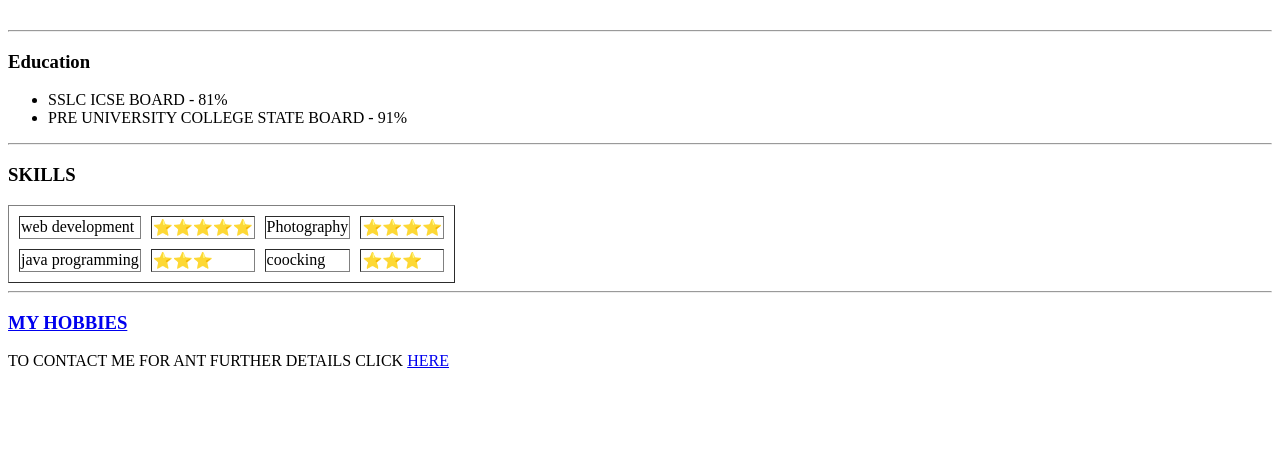
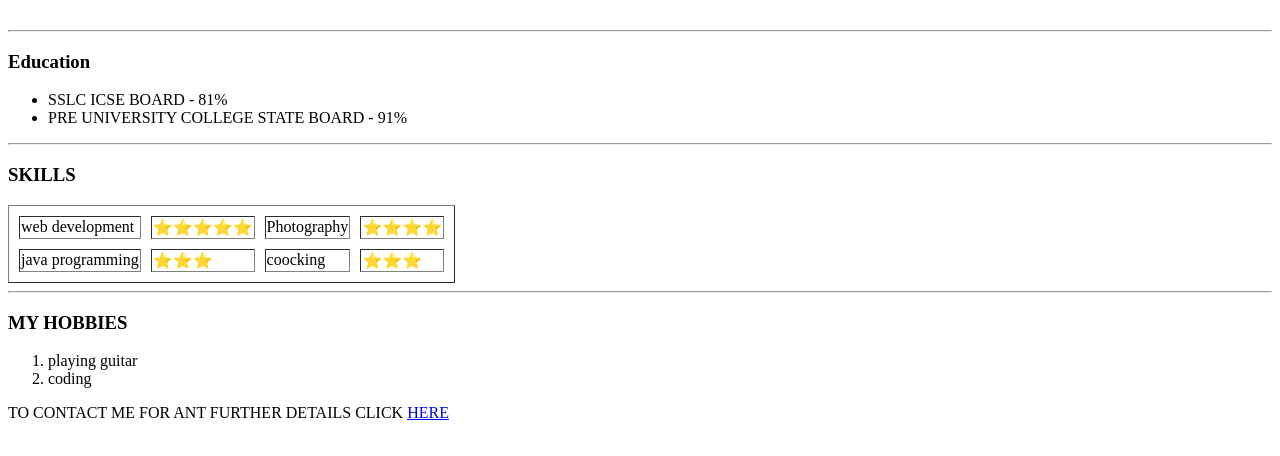
Before and after one commit to Adithyasid/cv, a plain HTML site: page index.html in a window 1280 px wide. Shown: the part 242-698 px from the top of the page. Drawn offline with Linux system fonts and the light colour scheme.

Commit message:
Update and rename personal info.html to index.html

```diff
--- a/personal info.html
+++ b/index.html
@@ -44,7 +44,11 @@
         </tr>
     </table>
     <hr>
-    <h3><a href="hobbies.html">MY HOBBIES</a></h3>
+    <h3>MY HOBBIES</h3>
+    <ol start="1">
+            <li>playing guitar</li>
+            <li>coding</li>
+        </ol>
 
     <p>
         TO CONTACT ME FOR ANT FURTHER DETAILS CLICK <a href="contact.html">HERE</a>
```
